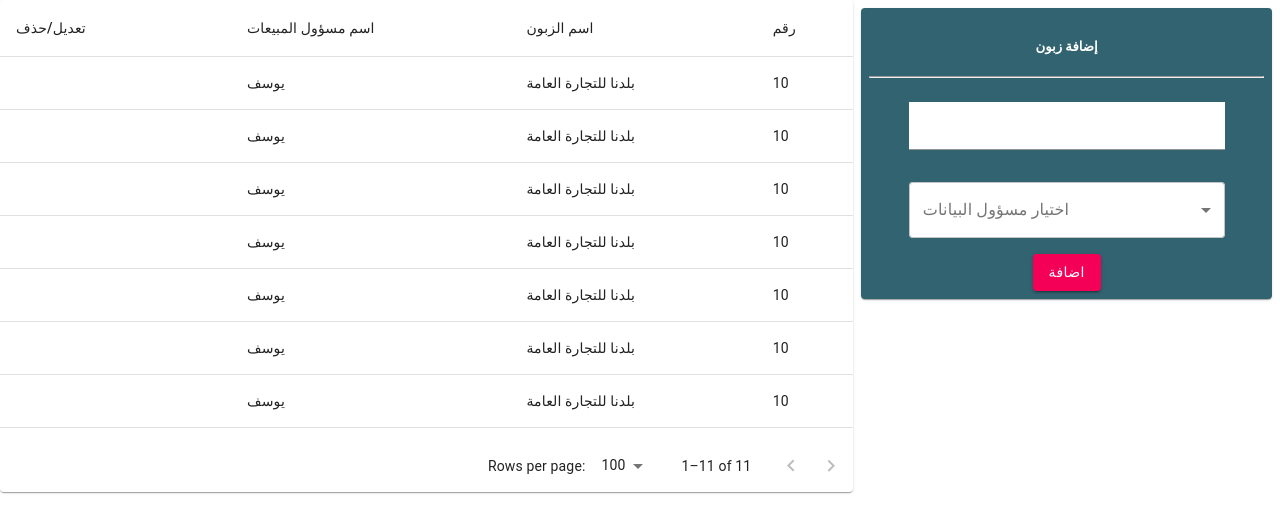
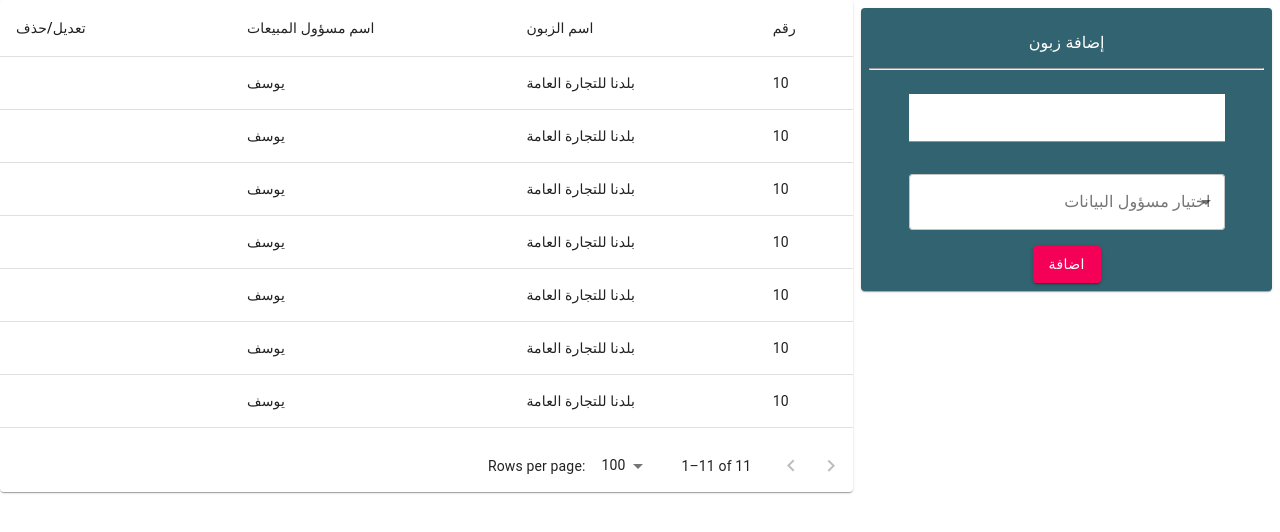
Before and after one commit to yousefswailem/ZetaFood, a React (Create React App) app: page / in a window 1280 px wide. Shown: the top 532 px of the page. Built offline with nearby package versions, Linux system fonts and the light colour scheme.

Commit message:
rtl label

```diff
--- a/src/components/CustomerForm.js
+++ b/src/components/CustomerForm.js
@@ -6,15 +6,25 @@ const useStyles = makeStyles(theme => ({
         '& .MuiFormControl-root': {
             width: '80%',
             margin: theme.spacing(2),
+            direction: "rtl"
         },
         '& .MuiTextField-root': {
             backgroundColor: 'white',
         },
         '& .MuiInputBase-root': {
             backgroundColor: 'white',
+        },
+        '& .MuiFormLabel-root': {
+            left: 'inherit!important',
+            right: '1.75rem !important',
+            transformOrigin: 'right !important',
+        },
+        '& .MuiSvgIcon-root': {
+            position: 'left'
         }
     },
 }))
+
 const CustomerForm = () => {
     const [values, setValues] = useState("");
     const classes = useStyles();
@@ -22,18 +32,19 @@ const CustomerForm = () => {
         <form className={classes.root} >
 
             <Grid container>
-                <Grid item>
-                <h5 style={{ color: 'white'}}>إضافة زبون</h5>
-                <hr/>
+                <Grid item dir="rtl">
+                    <p style={{ color: 'white' }}>إضافة زبون</p>
+                    <hr />
                     <TextField
                         varient="outlined"
                         label="اسم المستخدم"
-                    // value={values}
-                    >
-                    </TextField>
-                    <FormControl variant="outlined" className={classes.root}>
-                        <InputLabel htmlFor="dataManager">اختيار مسؤول البيانات</InputLabel>
+                        id="outlined-basic"
+                        required
+                    />
+                    <FormControl variant="outlined" dir="rtl" className={classes.root}>
+                        <InputLabel htmlFor="dataManager" dir="rtl">اختيار مسؤول البيانات</InputLabel>
                         <Select
+                            dir="rtl"
                             native
                             label="dataManager"
                             inputProps={{
@@ -43,15 +54,15 @@ const CustomerForm = () => {
                         >
                             {/* Example data to be removed */}
                             <option aria-label="None" value="" />
-                            <option value={"أحمد"}>أحمد</option>
-                            <option value={"محمد"}>محمد</option>
-                            <option value={"حسان"}>حسان</option>
+                            <option value={"أحمد"} dir="rtl">أحمد</option>
+                            <option value={"محمد"} dir="rtl">محمد</option>
+                            <option value={"حسان"} dir="rtl">حسان</option>
                         </Select>
 
                     </FormControl>
-                    <Button variant="contained" color="secondary">
-                            اضافة
-                        </Button>
+                    <Button variant="contained" href="/" color="secondary">
+                        اضافة
+                    </Button>
                 </Grid >
             </Grid>
         </form>
--- a/src/index.js
+++ b/src/index.js
@@ -5,6 +5,8 @@ import App from './App';
 import reportWebVitals from './reportWebVitals';
 
 const root = ReactDOM.createRoot(document.getElementById('root'));
+document.dir = 'ltr';
+
 root.render(
   <React.StrictMode>
     <App />
```
